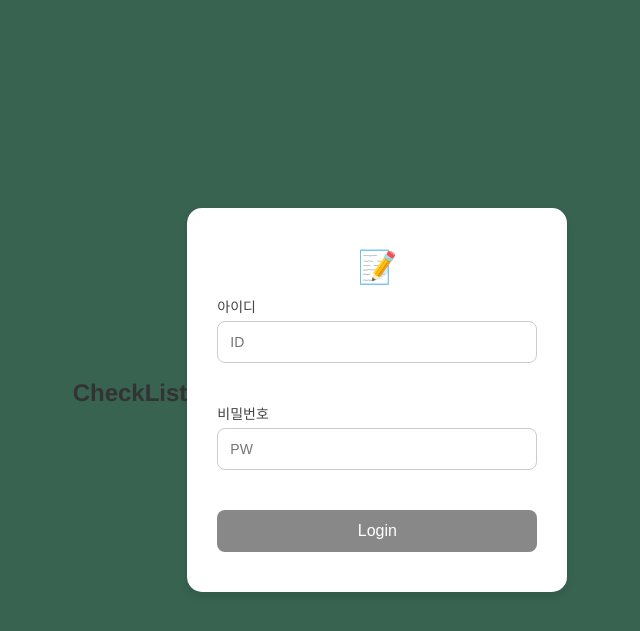
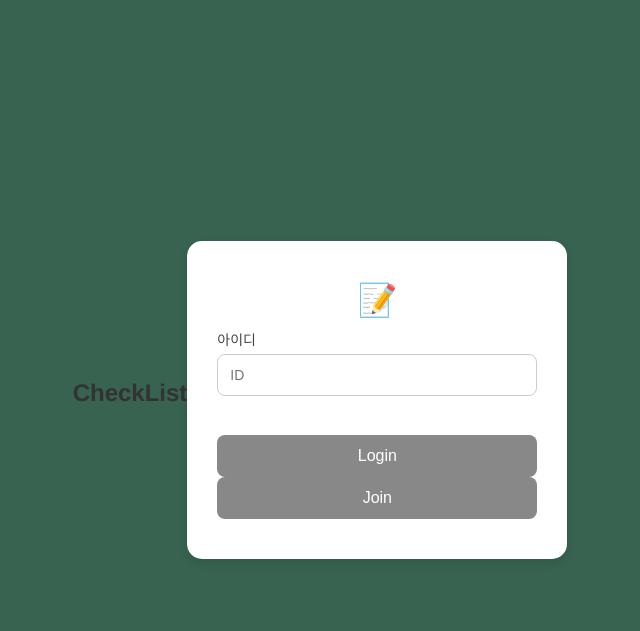
Before and after one commit to ewha-top/login, a Flask app: page / in a window 1280 px wide. Shown: the top 631 px of the page, without its empty margins (320-960 px from the left). Run offline with Flask 3, Linux system fonts and the light colour scheme.

Commit message:
Update login.html

```diff
--- a/checklist/templates/login.html
+++ b/checklist/templates/login.html
@@ -26,10 +26,9 @@
           <label for="loginId">아이디</label>
           <input type="text" id="loginId" name="loginId" placeholder="ID" required />
           <h2></h2>
-          <label for="loginPw">비밀번호</label>
-          <input type="password" id="loginId" name="loginPw" placeholder="PW" required />
-          <h2></h2>
-          <button type="submit">Login</button>
+
+          <button type="submit" name="action" value="Login">Login</button>
+          <button type="submit" name="action" value="Join">Join</button>
         </form>
       {% endif %}
     </div>
```
